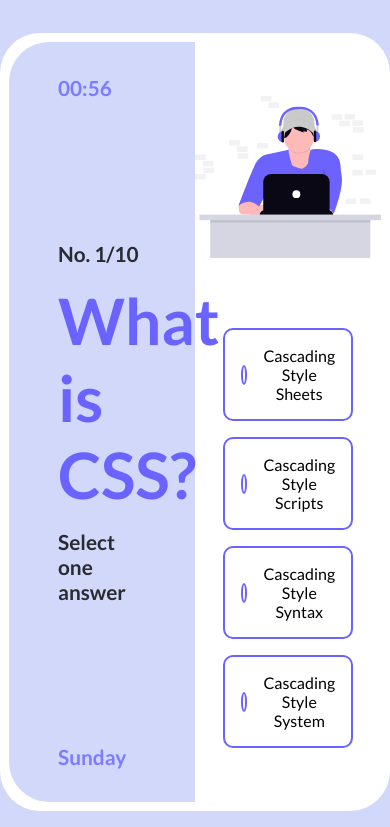
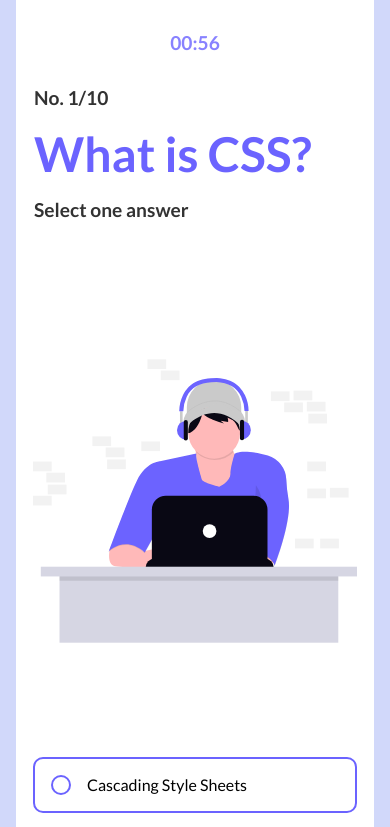
Before and after one commit to Mmeso1/Learnable, a plain HTML site: page Quiz_app/quiz.html in a window 390 px wide. Shown: the top 827 px of the page. Drawn offline with Linux system fonts and the light colour scheme.

Commit message:
fixed the styling clash between it and quiz page

```diff
--- a/Quiz_app/style.css
+++ b/Quiz_app/style.css
@@ -288,7 +288,7 @@ body {
   display: flex;
   justify-content: center;
   align-items: center;
-  min-height: 100vh; /* Ensures full screen height */
+  min-height: 100vh;
   width: 100%;
   font-family: "Lato", sans-serif;
 }
@@ -305,13 +305,13 @@ body {
   width: 100%; /* Adjust width */
 }
 
-.left-section,
-.right-section {
+.quiz-subcon .left-section,
+.quiz-subcon .right-section {
   padding: 1rem 0;
   height: 90vh;
 }
 
-.left-section {
+.quiz-subcon .left-section {
   display: flex;
   flex-direction: column;
   justify-content: space-between;
@@ -344,7 +344,7 @@ body {
   padding: 1rem 0;
 }
 
-.right-section {
+.quiz-subcon .right-section {
   /* margin: 0 auto; */
   width: 50%;
   display: flex;
@@ -355,23 +355,23 @@ body {
   gap: 2rem;
 }
 
-.right-section img {
+.quiz-subcon .right-section img {
   width: 100%;
   max-width: 350px; /* Prevent image from stretching too much */
   height: auto;
 }
 
 /* Styling the form container */
-.form {
+.quiz-subcon .form {
   width: 70%;
 }
-.form form {
+.quiz-subcon .form form {
   display: flex;
   flex-direction: column;
   gap: 1rem;
 }
 
-.form div {
+.quiz-subcon .form div {
   display: flex;
   align-items: center;
   gap: 1rem;
@@ -382,11 +382,11 @@ body {
   transition: all 0.3s ease;
 }
 
-.form div:has(input[type="radio"]:checked) {
+.quiz-subcon .form div:has(input[type="radio"]:checked) {
   background-color: #d1d8fa;
 }
 
-.form input[type="radio"] {
+.quiz-subcon .form input[type="radio"] {
   appearance: none;
   width: 20px;
   height: 20px;
@@ -399,6 +399,69 @@ body {
 }
 
 /* Custom radio button center when selected */
-.form input[type="radio"]:checked {
+.quiz-subcon .form input[type="radio"]:checked {
   background-color: #6b63ff; /* Dark center when selected */
 }
+
+/* Responsivenes */
+@media screen and (max-width: 768px) {
+  .quiz-subcon .left-section {
+    margin-top: 10rem;
+    padding: 3rem 0;
+    background-color: #fff;
+    justify-content: center;
+    height: auto;
+  }
+
+  .quiz-subcon {
+    flex-direction: column;
+    padding: 1rem;
+  }
+
+  .quiz-subcon .left-section {
+    width: 100%;
+    border-radius: 0;
+    margin-bottom: 1.5rem;
+  }
+
+  .timer {
+    padding-top: 2rem;
+    font-size: 2.2pc;
+    text-align: center;
+  }
+
+  .day {
+    display: none;
+  }
+
+  .quiz-subcon .right-section {
+    width: 100%;
+    border-radius: 0;
+  }
+
+  .quiz-subcon .right-section img {
+    max-width: 100%;
+    height: 50%;
+    margin-bottom: 2rem;
+  }
+
+  .quiz-subcon .form {
+    width: 100%;
+  }
+}
+
+@media screen and (max-width: 460px) {
+  .quiz-subcon .left-section {
+    height: auto;
+  }
+  .quiz-subcon .question {
+    font-size: 3pc;
+  }
+
+  .quiz-subcon .progress-indicator,
+  .quiz-subcon .timer,
+  .quiz-subcon .instruction,
+  .quiz-subcon .day {
+    font-size: 1.2pc;
+  }
+}
```
